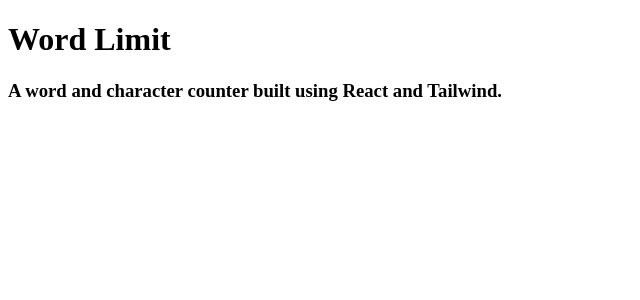
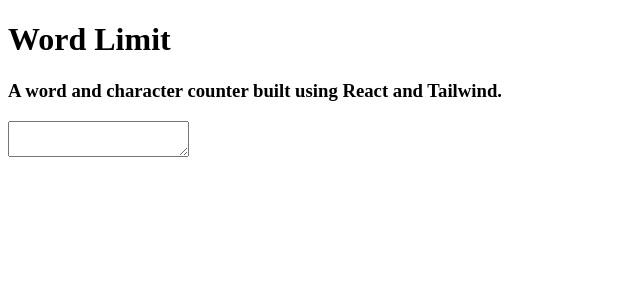
Before and after one commit to architchandra/count-my-words, a React (Create React App) app: page / in a window 1280 px wide. Shown: the top 300 px of the page, without its empty margins (0-640 px from the left). Built offline with nearby package versions, Linux system fonts and the light colour scheme.

Commit message:
Create TextInput component - first pass

```diff
--- a/src/components/App.js
+++ b/src/components/App.js
@@ -1,3 +1,7 @@
+import TextInput from './TextInput';
+
+
+
 function App() {
   return (
     <>
@@ -7,6 +11,7 @@ function App() {
       <h3>
         A word and character counter built using React and Tailwind.
       </h3>
+      <TextInput />
     </>
   );
 }
--- /dev/null
+++ b/src/components/TextInput.js
@@ -0,0 +1,9 @@
+function TextInput() {
+  return (
+    <textarea></textarea>
+  );
+}
+
+
+
+export default TextInput;
```
